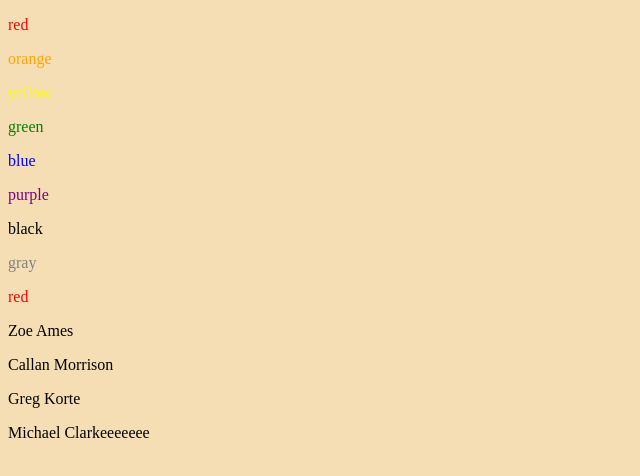
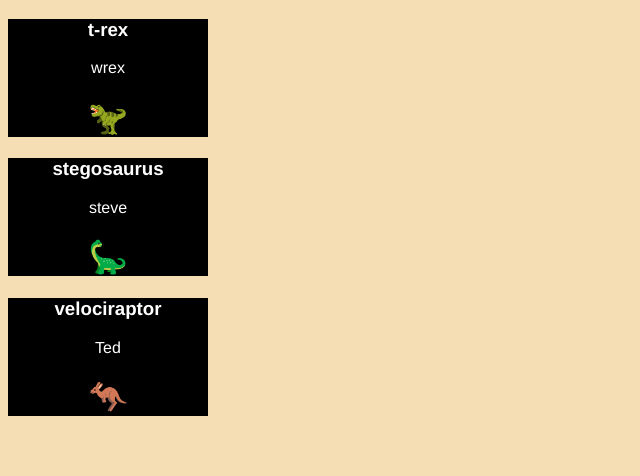
Before and after one commit to jthielman/dom-loops, a plain HTML site: page index.html in a window 1280 px wide. Shown: the whole page, without its empty margins (0-640 px from the left). Drawn offline with Linux system fonts and the light colour scheme.

Commit message:
just dino stuff i guess

```diff
--- /dev/null
+++ b/dinos.js
@@ -0,0 +1,40 @@
+console.log('🦕💨');
+
+
+const dinosaurs = [
+    {
+      dinoType: 't-rex',
+      name: 'wrex',
+      emoji: '🦖'
+    },
+    {
+      dinoType: 'stegosaurus',
+      name: 'steve',
+      emoji: '🦕'
+    },
+    {
+      dinoType: 'velociraptor',
+      name: 'Ted',
+      emoji: '🦘'
+    }
+  ];
+
+const printToDom = (toPrint, divId) => {
+    document.getElementById(divId).innerHTML += toPrint;
+}
+
+
+const dinoPrinter = (dinoArr) => {
+    for (let i = 0; i < dinoArr.length; i++) {
+        const stringToPrint = `
+        <div class="dino-card">
+            <h3>${dinoArr[i].dinoType}</h3>
+            <p>${dinoArr[i].name}</p>
+            <h1>${dinoArr[i].emoji}</h1>
+        </div>
+        `
+        printToDom(stringToPrint, 'dino-div')
+    }
+}
+
+dinoPrinter(dinosaurs);
--- a/index.html
+++ b/index.html
@@ -10,7 +10,11 @@
 <body>
     <div id="rainbow"></div>
     <div id="names"></div>
+
+    <div id="dino-div"></div>
+
     <script src="./main.js"></script>
-    <script src="./loops.js"></script>
+    <!-- <script src="./loops.js"></script> -->
+    <script src="./dinos.js"></script>
 </body>
 </html>
--- a/main.css
+++ b/main.css
@@ -1,3 +1,11 @@
 body {
     background-color: wheat;
 }
+
+.dino-card {
+    background-color: black;
+    color: white;
+    width: 200px;
+    text-align: center;
+    font-family: Helvetica;
+}
```
